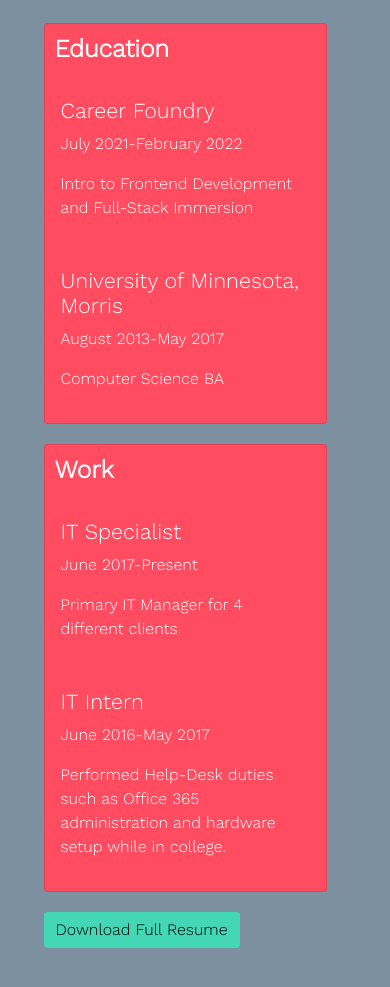
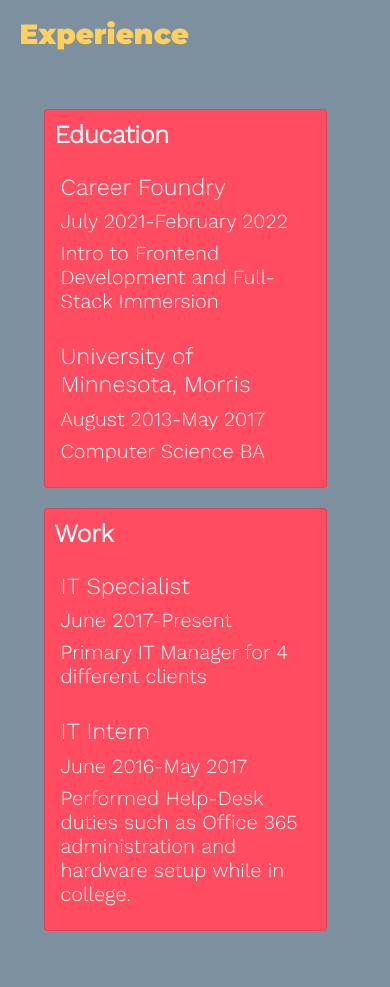
Before and after one commit to jbmitchell7/myPortfolio, a React (Create React App) app: page / in a window 390 px wide. Shown: the part 1960-2947 px from the top of the page. Built offline with nearby package versions, Linux system fonts and the light colour scheme.

Commit message:
fixed scaling issue on project list and experience. changed navbar styling. moved resume to about

```diff
--- a/src/components/About/About.jsx
+++ b/src/components/About/About.jsx
@@ -1,7 +1,7 @@
 import React from 'react';
 import './About.scss';
 import { skills } from '../../skills';
-import { Container, Row, Col } from 'react-bootstrap';
+import { Container, Row, Col, Button } from 'react-bootstrap';
 
 const About = () => (
   <div id="about" className='section'>
@@ -18,6 +18,11 @@ const About = () => (
             <img src={skill.logo} className="icon" alt="skill-logo" />
           </Col>
         ))}
+        <Col xs={10}>
+            <Button className="resume-btn" href="resume.pdf" download="resume">
+                Download Full Resume
+            </Button>
+        </Col>
       </Row>
     </Container>
   </div>
--- a/src/components/About/About.scss
+++ b/src/components/About/About.scss
@@ -28,3 +28,10 @@
     max-height: 40px;
     margin: 20px;
 }
+
+.resume-btn, .resume-btn:active, .resume-btn:hover, .resume-btn:focus {
+    margin-top: 50px;
+    background-color: $aqua;
+    color: black;
+    border: none;
+}
--- a/src/components/Experience/Experience.jsx
+++ b/src/components/Experience/Experience.jsx
@@ -1,5 +1,5 @@
 import React from 'react';
-import { Card, Container, Row, Col, Button } from 'react-bootstrap';
+import { Card, Container, Row, Col } from 'react-bootstrap';
 import { education, work } from '../../experience';
 import './Experience.scss';
 
@@ -8,34 +8,29 @@ const Experience = () => (
     <h1 className='section-header'>Experience</h1>
     <Container className='experience-container'>
       <Row>
-        <Col xl={6}>
+        <Col xxl={6}>
           <Card className="experience-card">
             <h2 className='experience-title'>Education</h2>
             {education.map(e => (
-              <Card.Body key={e.location}>
-                <h4>{e.location}</h4>
-                <p>{e.dates}</p>
-                <p>{e.diploma}</p>
+            <Card.Body key={e.location} className="experience-item">
+                <h3>{e.location}</h3>
+                <h5>{e.dates}</h5>
+                <h5>{e.diploma}</h5>
               </Card.Body>
             ))}
           </Card>
         </Col>
-        <Col xl={6}>
+        <Col xxl={6}>
           <Card className="experience-card">
             <h2 className='experience-title'>Work</h2>
             {work.map(w => (
-              <Card.Body key={w.title}>
-                <h4>{w.title}</h4>
-                <p>{w.dates}</p>
-                <p>{w.description}</p>
+              <Card.Body key={w.title} className="experience-item">
+                <h3>{w.title}</h3>
+                <h5>{w.dates}</h5>
+                <h5>{w.description}</h5>
               </Card.Body>
             ))}
           </Card>
-        </Col>
-        <Col xs={10}>
-          <Button className="resume-btn" href="resume.pdf" download="resume">
-            Download Full Resume
-          </Button>
         </Col>
       </Row>
     </Container>
--- a/src/components/Experience/Experience.scss
+++ b/src/components/Experience/Experience.scss
@@ -21,6 +21,10 @@
     padding: 10px;
 }
 
+.experience-item {
+    margin-top: -10px;
+}
+
 @media (max-width: 850px) {
     .experience-container {
         max-width: 100vw;
@@ -29,9 +33,3 @@
         height: fit-content;
     }
 }
-
-.resume-btn, .resume-btn:active, .resume-btn:hover, .resume-btn:focus {
-    background-color: $aqua;
-    color: black;
-    border: none;
-}
--- a/src/components/Navigation/Navigation.jsx
+++ b/src/components/Navigation/Navigation.jsx
@@ -11,11 +11,11 @@ const Navigation = () => (
       <Navbar.Toggle aria-controls="responsive-navbar-nav" />
       <Navbar.Collapse id="responsive-navbar-nav">
         <Nav className="links">
-          <Nav.Link href="#home">Home</Nav.Link>
-          <Nav.Link href="#about">About</Nav.Link>
-          <Nav.Link href="#experience">Experience</Nav.Link>
-          <Nav.Link href="#projects">Projects</Nav.Link>
-          <Nav.Link href="#contact">Contact</Nav.Link>
+          <Nav.Link href="#home" className="link-item">Home</Nav.Link>
+          <Nav.Link href="#about" className="link-item">About</Nav.Link>
+          <Nav.Link href="#experience" className="link-item">Experience</Nav.Link>
+          <Nav.Link href="#projects" className="link-item">Projects</Nav.Link>
+          <Nav.Link href="#contact" className="link-item">Contact</Nav.Link>
         </Nav>
       </Navbar.Collapse>
     </Container>
--- a/src/components/Navigation/Navigation.scss
+++ b/src/components/Navigation/Navigation.scss
@@ -5,9 +5,24 @@
 }
 
 .logo {
-    max-width: 100px;
+    max-width: 150px;
+}
+
+@media (max-width: 750px) {
+    .logo {
+        max-width: 100px;
+    }
 }
 
 .links {
-    font-family: $main-font;
+    font-family: $header-font;
+    font-weight: $header-weight;
 }
+
+.link-item {
+    color: white;
+}
+
+.link-item:hover {
+    transform: scale(1.1);
+}
--- a/src/components/Project/Project.jsx
+++ b/src/components/Project/Project.jsx
@@ -26,8 +26,8 @@ const Project = (props) => {
         <Modal.Body>
           <Container>
             <Row>
-              <Col xxl={8}>
-                <img src={project.screenshot} alt="project-screenshot" className="modal-screenshot" />
+              <Col xxl={8} className="m-auto">
+                <img src={project.screenshot} alt="project-screenshot" className="d-block modal-screenshot mx-auto" />
               </Col>
               <Col className="modal-info">
                 <h4 className='project-description'>{project.description}</h4>
--- a/src/components/Project/Project.scss
+++ b/src/components/Project/Project.scss
@@ -8,7 +8,7 @@
     margin-bottom: 25px;
 }
 
-@media (max-width: 850px) {
+@media (max-width: 750px) {
     .project-card {
         width: 80vw;
         max-height: 45vh;
@@ -56,6 +56,7 @@
     max-width: 40vw;
     height: auto;
     max-height: 60vh;
+    margin-bottom: 30px;
 }
 
 .modal-info {
@@ -63,6 +64,10 @@
     justify-content: space-evenly;
     align-items: center;
     flex-wrap: wrap;
+}
+
+.project-description {
+    margin-bottom: 30px;
 }
 
 .modal-button, .modal-button:hover,
--- a/src/components/ProjectsList/ProjectsList.scss
+++ b/src/components/ProjectsList/ProjectsList.scss
@@ -6,7 +6,7 @@
 
 .projects-list {
     margin-top: 50px;
-    max-width: 60vw;
+    max-width: 70vw;
 }
 
 @media (max-width: 850px) {
```
